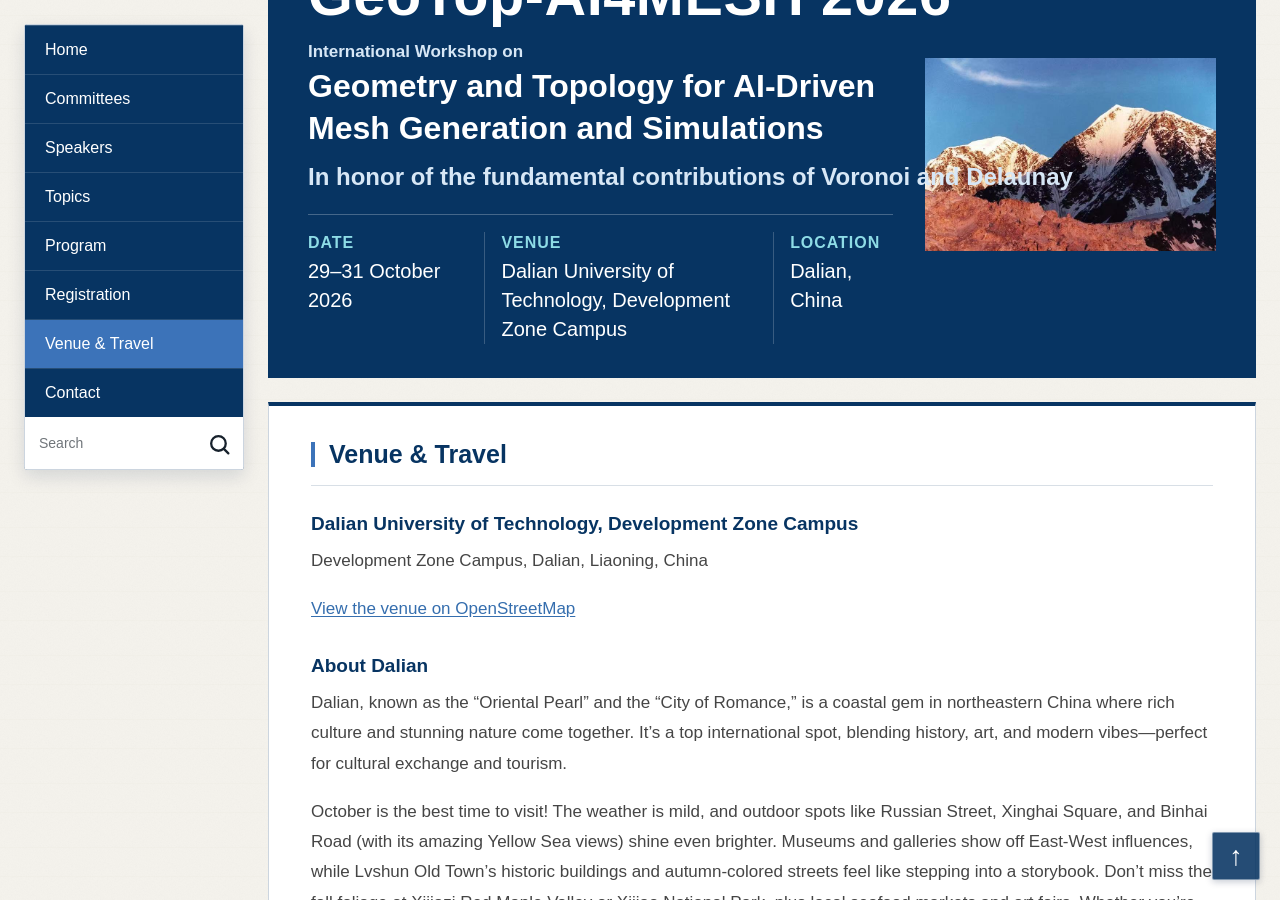
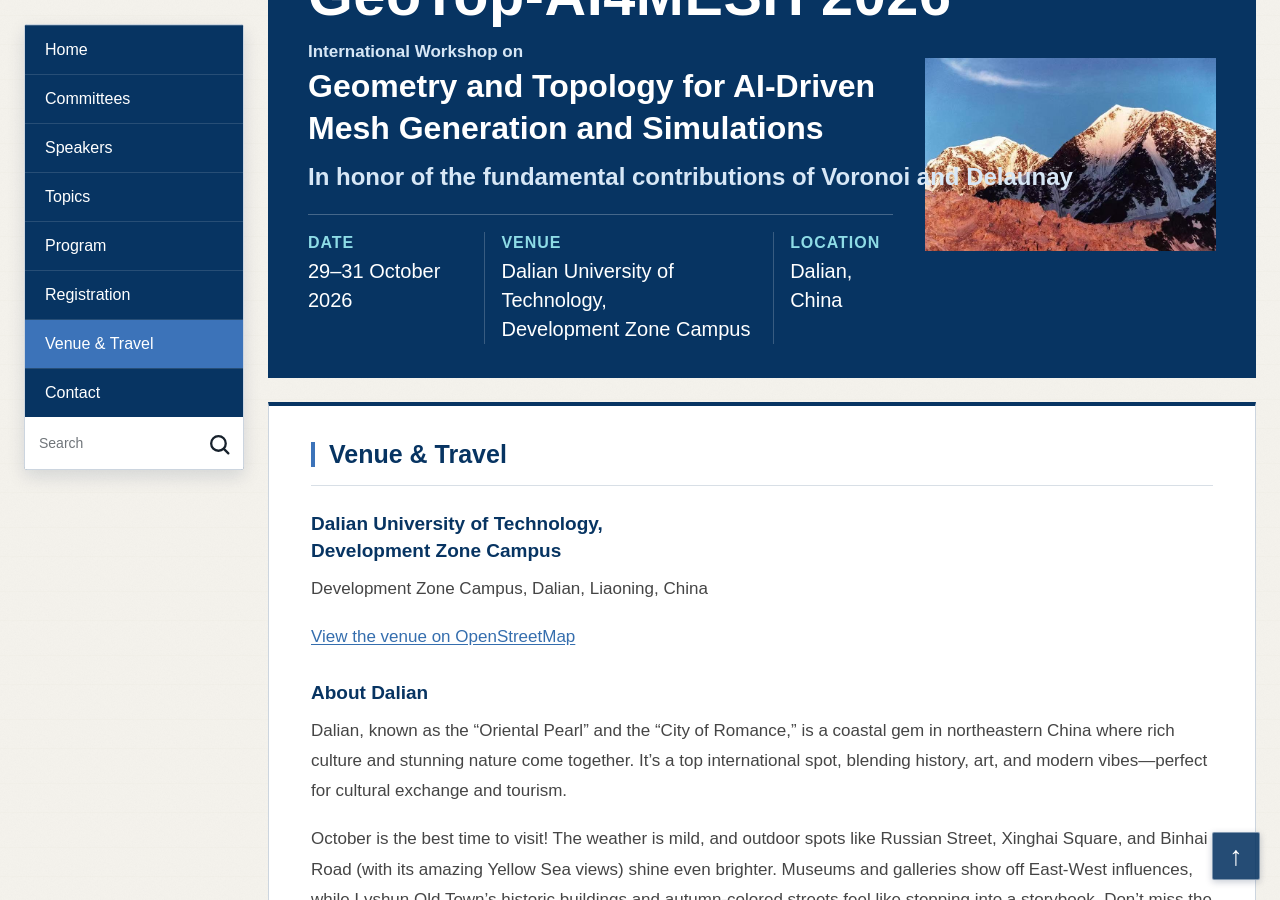
Before and after one commit to FHCCT/AI4MESH-WEB, a Jekyll site: the page built from venue.md, in a window 1280 px wide and 900 px high, scrolled down 642 px. Built offline with Jekyll 4.4.1, drawn with Linux system fonts in a browser that asks for light colours.

Commit message:
Break venue name before Development Zone Campus

```diff
--- a/_includes/site-visuals.html
+++ b/_includes/site-visuals.html
@@ -23,7 +23,7 @@
           <p class="hero-kicker">International Workshop on</p>
           <h1 id="workshop-title">Geometry and Topology for AI-Driven<br> Mesh Generation and Simulations</h1>
           <p class="hero-subtitle">{{ conference.subtitle }}</p>
-          <dl class="hero-facts"><div><dt>Date</dt><dd>{{ conference.date_display }}</dd></div><div><dt>Venue</dt><dd>{{ conference.venue.name }}</dd></div><div><dt>Location</dt><dd>{{ conference.city }}</dd></div></dl>
+          <dl class="hero-facts"><div><dt>Date</dt><dd>{{ conference.date_display }}</dd></div><div><dt>Venue</dt><dd>{{ conference.venue.name | escape | replace: ', Development Zone Campus', ',<br>Development Zone Campus' }}</dd></div><div><dt>Location</dt><dd>{{ conference.city }}</dd></div></dl>
         </div>
         <div class="hero-mountain" aria-label="Mountain image"><img src="{{ '/assets/images/carousel/4.jpg' | relative_url }}" alt="Snow-covered mountain" loading="lazy"></div>
       </div>
--- a/venue.md
+++ b/venue.md
@@ -5,4 +5,4 @@ nav_key: venue
 ---
 
 {% assign conference = site.data.conference %}
-<section class="content-panel" aria-labelledby="venue-title"><h2 class="panel-title" id="venue-title">Venue &amp; Travel</h2><div class="panel-body prose"><h3>{{ conference.venue.name }}</h3><p>{{ conference.venue.address }}</p><p><a class="standard-link" href="{{ conference.venue.map_url }}" target="_blank" rel="noopener noreferrer">View the venue on OpenStreetMap</a></p><h3>About Dalian</h3>{% for paragraph in conference.city_intro %}<p>{{ paragraph }}</p>{% endfor %}<h3>Places of Interest</h3><ul class="plain-list">{% for place in conference.city_highlights %}<li>{{ place }}</li>{% endfor %}</ul></div></section>
+<section class="content-panel" aria-labelledby="venue-title"><h2 class="panel-title" id="venue-title">Venue &amp; Travel</h2><div class="panel-body prose"><h3>{{ conference.venue.name | escape | replace: ', Development Zone Campus', ',<br>Development Zone Campus' }}</h3><p>{{ conference.venue.address }}</p><p><a class="standard-link" href="{{ conference.venue.map_url }}" target="_blank" rel="noopener noreferrer">View the venue on OpenStreetMap</a></p><h3>About Dalian</h3>{% for paragraph in conference.city_intro %}<p>{{ paragraph }}</p>{% endfor %}<h3>Places of Interest</h3><ul class="plain-list">{% for place in conference.city_highlights %}<li>{{ place }}</li>{% endfor %}</ul></div></section>
```
